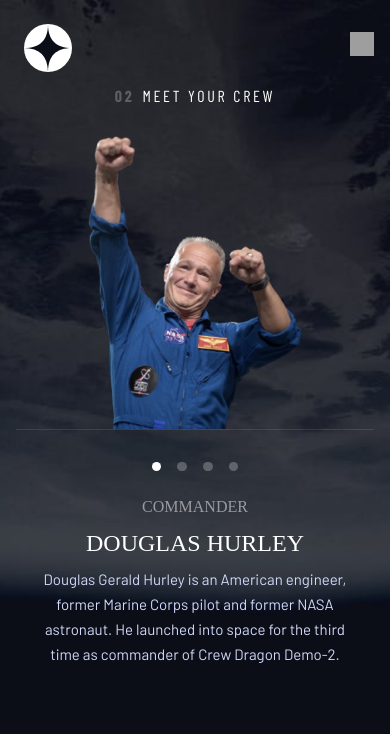
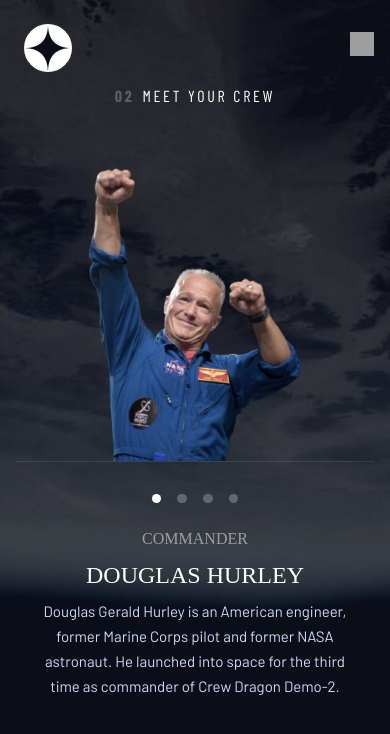
Before and after one commit to celemar/space-tourism, a React (Vite) app: page /Crew in a window 390 px wide. Shown: the top 734 px of the page. Built offline with nearby package versions, Linux system fonts and the light colour scheme; grey boxes are pictures that could not be loaded; a web font is replaced by a local one.

Commit message:
first commit

```diff
--- a/src/styles/App.css
+++ b/src/styles/App.css
@@ -365,6 +365,7 @@ ul {
     width: 1.5em;
     aspect-ratio: 1;
     border: 0;
+    color: #D0D6F9;
   }
 
   .mobile-nav-toggle[aria-expanded="true"] {
--- a/src/styles/Crew.css
+++ b/src/styles/Crew.css
@@ -104,6 +104,10 @@
     flex-direction: column-reverse;
   }
 
+  .crew-img {
+    margin-top: 2em;
+  }
+
   .crew-container--left {
     flex-direction: column-reverse;
   }
--- a/src/styles/Technology.css
+++ b/src/styles/Technology.css
@@ -60,12 +60,12 @@
   font-family: var(--ff-bellefair);
 }
 
-/******** ********/
-
 .technology .dot-wrapper {
   display: inline-flex;
   flex-direction: column;
 }
+
+/******** ********/
 
 .technology-details > h2 {
   text-transform: uppercase;
```
